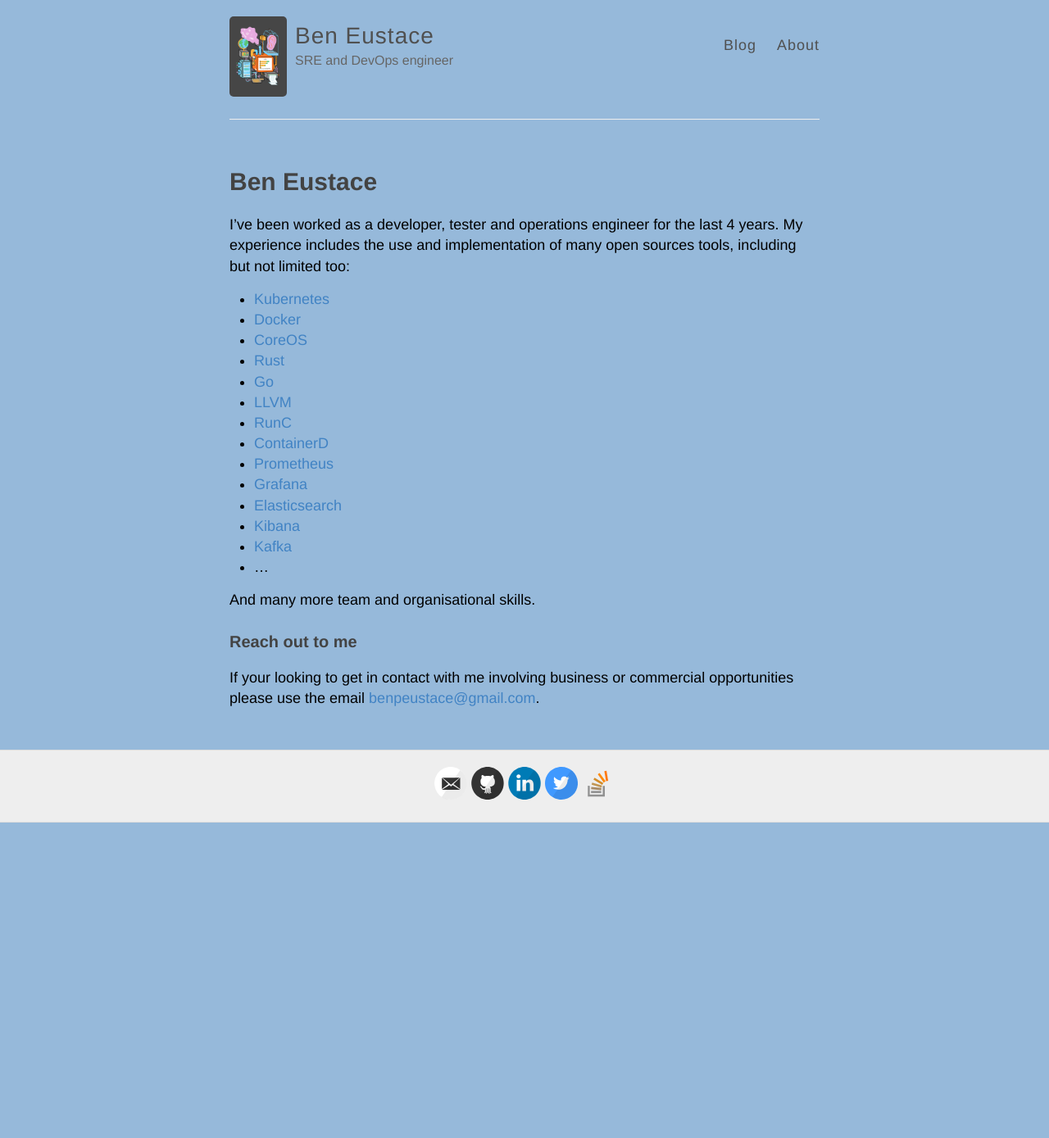
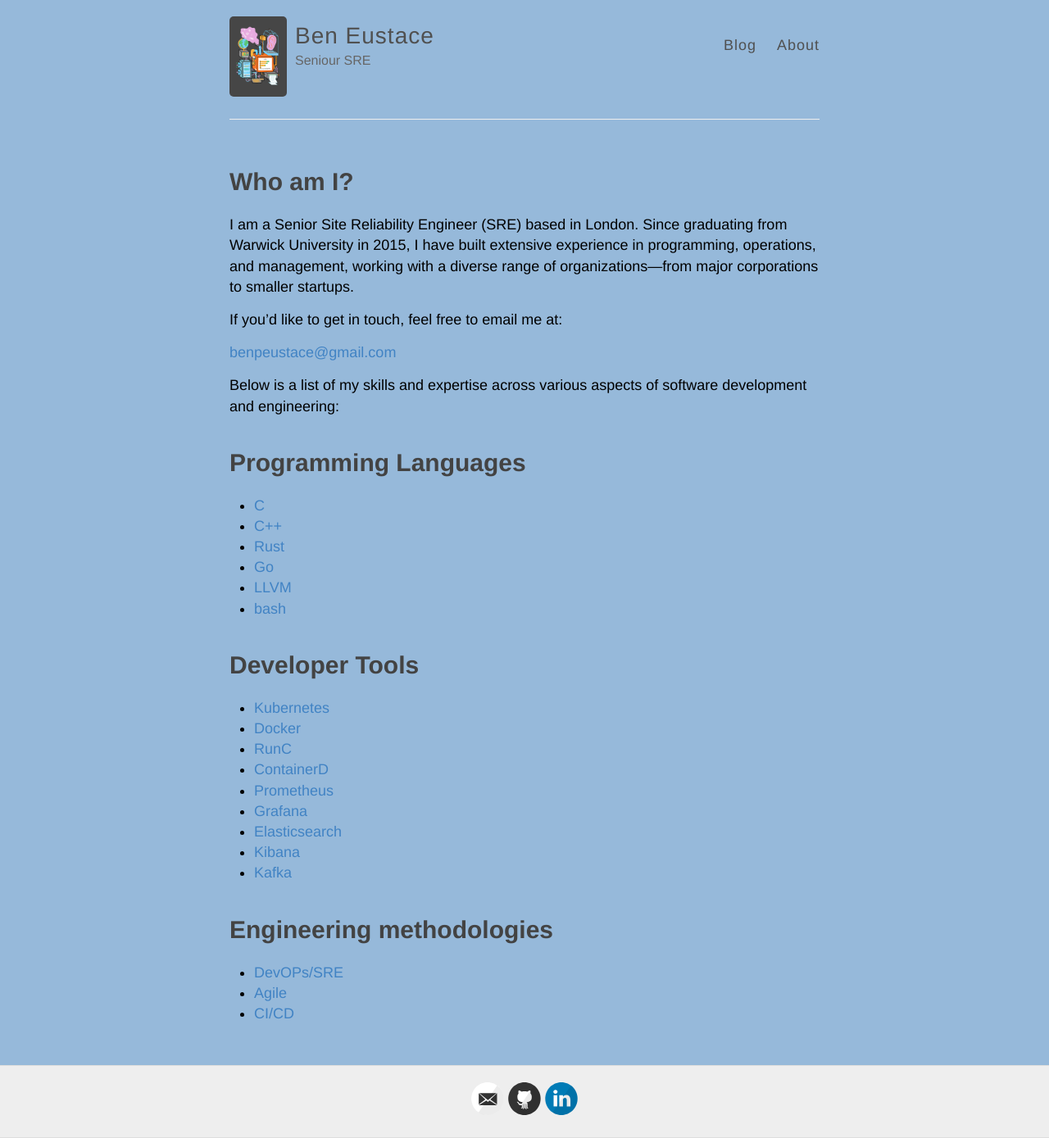
Before and after one commit to krubot/krubot.github.io, a Jekyll site: the page built from about.md, in a window 1280 px wide. Shown: the whole page at 82% size. Built offline with Jekyll 4.4.1, drawn with Linux system fonts in a browser that asks for light colours; before the commit the page ends 1004 px from its top, so only the background shows below that.

Commit message:
Update some details

```diff
--- a/_config.yml
+++ b/_config.yml
@@ -1,26 +1,20 @@
 
 name: Ben Eustace
 
-description: SRE and DevOps engineer
+description: Seniour SRE
 
 avatar: https://raw.githubusercontent.com/krubot/krubot.github.io/master/images/computer.gif
 
 footer-links:
-  email: krubot.ops@gmail.com
+  email: benpeustace@gmail.com
   github: krubot
   linkedin: ben-eustace-35a062101
-  twitter: notaiben
-  stackoverflow: users/11410041/ben-eustace
-
-disqus: "krubot"
 
 url: http://krubot.github.io
 
-baseurl: ""
-
 permalink: /:title/
 
-version: v4.0.0
+version: v4.3.4
 
 sass:
   style: :expanded
--- a/about.md
+++ b/about.md
@@ -1,17 +1,30 @@
 ---
+title: Who am I?
 layout: page
-title: Ben Eustace
 permalink: /about/
 ---
 
-I've been worked as a developer, tester and operations engineer for the last 4 years. My experience includes the use and implementation of many open sources tools, including but not limited too:
+I am a Senior Site Reliability Engineer (SRE) based in London. Since graduating from Warwick University in 2015, I have built extensive experience in programming, operations, and management, working with a diverse range of organizations—from major corporations to smaller startups.
+
+If you’d like to get in touch, feel free to email me at:
+
+[benpeustace@gmail.com](mailto:benpeustace@gmail.com)
+
+Below is a list of my skills and expertise across various aspects of software development and engineering:
+
+# Programming Languages
+
+ - [C](https://en.wikipedia.org/wiki/C_(programming_language))
+ - [C++](https://en.wikipedia.org/wiki/C%2B%2B)
+ - [Rust](https://github.com/rust-lang/rust)
+ - [Go](https://github.com/golang/go)
+ - [LLVM](https://github.com/llvm/llvm-project)
+ - [bash](https://www.gnu.org/software/bash)
+
+# Developer Tools
 
  - [Kubernetes](https://github.com/kubernetes/kubernetes)
  - [Docker](https://www.docker.com/)
- - [CoreOS](https://coreos.com/os/docs/latest/)
- - [Rust](https://github.com/rust-lang/rust)
- - [Go](https://github.com/golang/go)
- - [LLVM](https://github.com/llvm/llvm-project)
  - [RunC](https://github.com/opencontainers/runc)
  - [ContainerD](https://github.com/containerd/containerd)
  - [Prometheus](https://github.com/prometheus/prometheus)
@@ -19,10 +32,9 @@ I've been worked as a developer, tester and operations engineer for the last 4 y
  - [Elasticsearch](https://github.com/elastic/elasticsearch)
  - [Kibana](https://github.com/elastic/kibana)
  - [Kafka](https://github.com/apache/kafka)
- - ...
 
-And many more team and organisational skills.
+# Engineering methodologies
 
-### Reach out to me
-
-If your looking to get in contact with me involving business or commercial opportunities please use the email [benpeustace@gmail.com](mailto:email@domain.com).
+ - [DevOPs/SRE](https://en.wikipedia.org/wiki/DevOps)
+ - [Agile](https://en.wikipedia.org/wiki/Agile_software_development)
+ - [CI/CD](https://en.wikipedia.org/wiki/CI/CD)
```
Also changed, not shown: images/favicon.ico, 1 other file.
